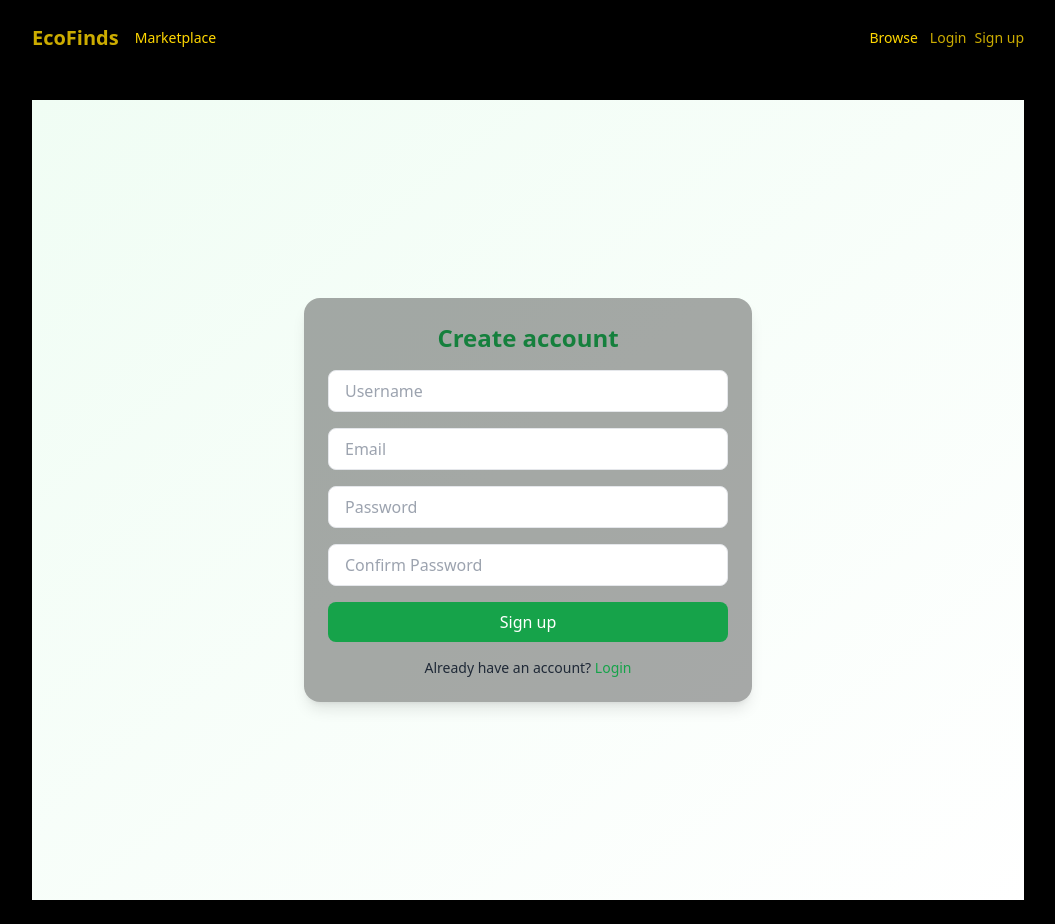
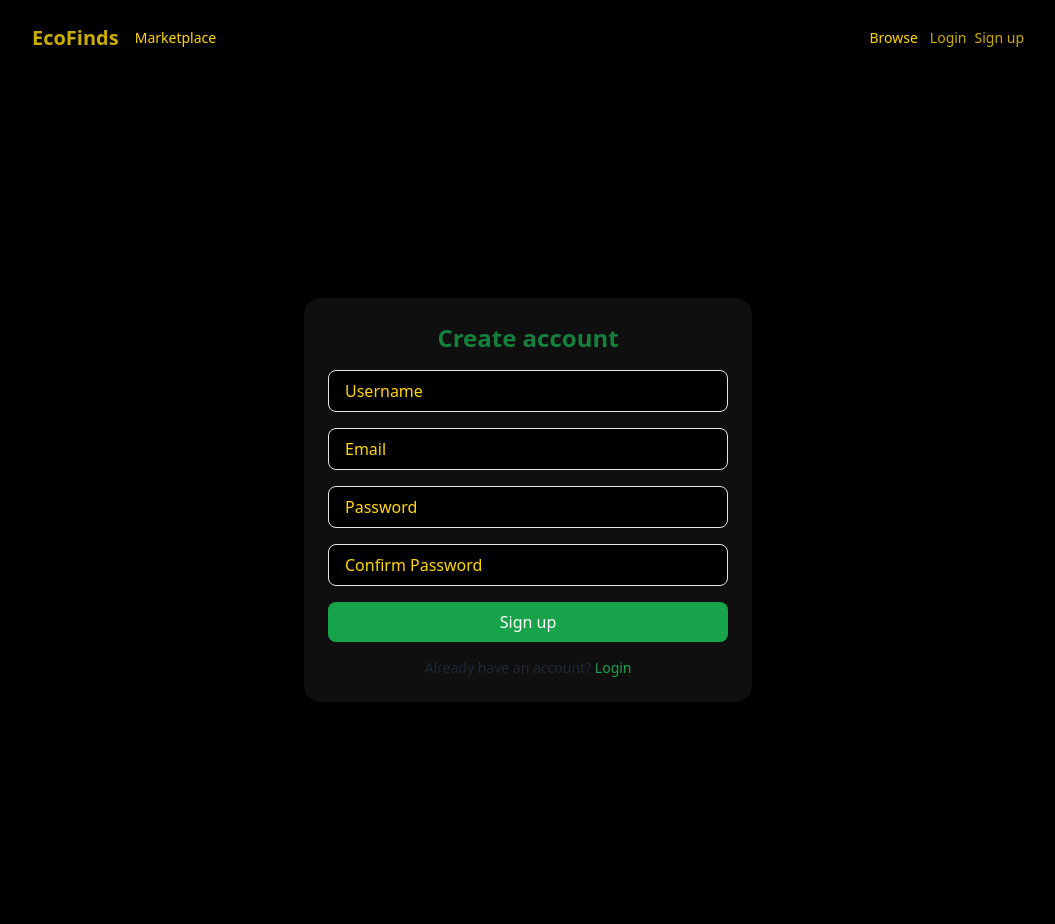
Before and after one commit to Deepakram007/Odoo-EcoFinds, a React (Vite) app in the folder ecofinds/: page /signup in a window 1280 px wide. Shown: the whole page, without its empty margins (112-1167 px from the left). Built offline with nearby package versions, Linux system fonts and the light colour scheme.

Commit message:
Update Signup.jsx

```diff
--- a/ecofinds/src/pages/Signup.jsx
+++ b/ecofinds/src/pages/Signup.jsx
@@ -23,15 +23,15 @@ export default function Signup(){
   };
 
   return (
-    <div className="min-h-screen flex items-center justify-center bg-gradient-to-br from-green-50 to-white">
+    <div className="min-h-screen flex items-center justify-center bg-black from-green-50 to-white">
       <div className="w-full max-w-md p-8 card">
-        <h1 className="text-2xl font-bold text-green-700 text-center mb-4">Create account</h1>
+        <h1 className="text-2xl font-bold text-green-700 text-center mb-4 text-gold">Create account</h1>
         <form onSubmit={submit} className="space-y-4">
           {err && <div className="text-red-500">{err}</div>}
-          <input className="w-full border px-4 py-2 rounded-lg" placeholder="Username" value={username} onChange={e=>setUsername(e.target.value)} />
-          <input className="w-full border px-4 py-2 rounded-lg" placeholder="Email" value={email} onChange={e=>setEmail(e.target.value)} required />
-          <input type="password" className="w-full border px-4 py-2 rounded-lg" placeholder="Password" value={password} onChange={e=>setPassword(e.target.value)} required />
-          <input type="password" className="w-full border px-4 py-2 rounded-lg" placeholder="Confirm Password" value={confirmPassword} onChange={e=>setConfirmPassword(e.target.value)} required />
+          <input className="w-full border px-4 py-2 rounded-lg text-gold placeholder-gold bg-black" placeholder="Username" value={username} onChange={e=>setUsername(e.target.value)} />
+          <input className="w-full border px-4 py-2 rounded-lg text-gold placeholder-gold bg-black" placeholder="Email" value={email} onChange={e=>setEmail(e.target.value)} required />
+          <input type="password" className="w-full border px-4 py-2 rounded-lg text-gold placeholder-gold bg-black" placeholder="Password" value={password} onChange={e=>setPassword(e.target.value)} required />
+          <input type="password" className="w-full border px-4 py-2 rounded-lg text-gold placeholder-gold bg-black" placeholder="Confirm Password" value={confirmPassword} onChange={e=>setConfirmPassword(e.target.value)} required />
           <button className="w-full btn">Sign up</button>
         </form>
         <p className="text-sm mt-4 text-center">Already have an account? <Link to="/login" className="text-green-600">Login</Link></p>
```
